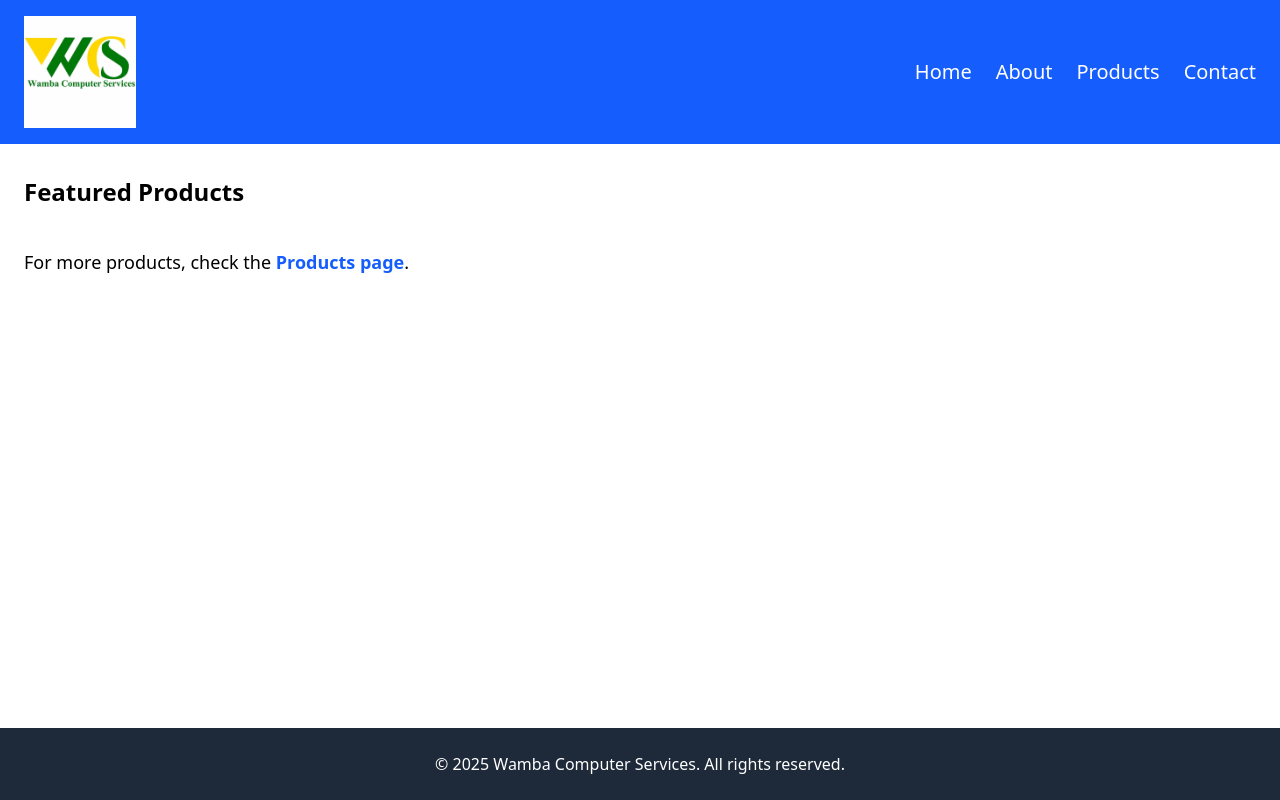
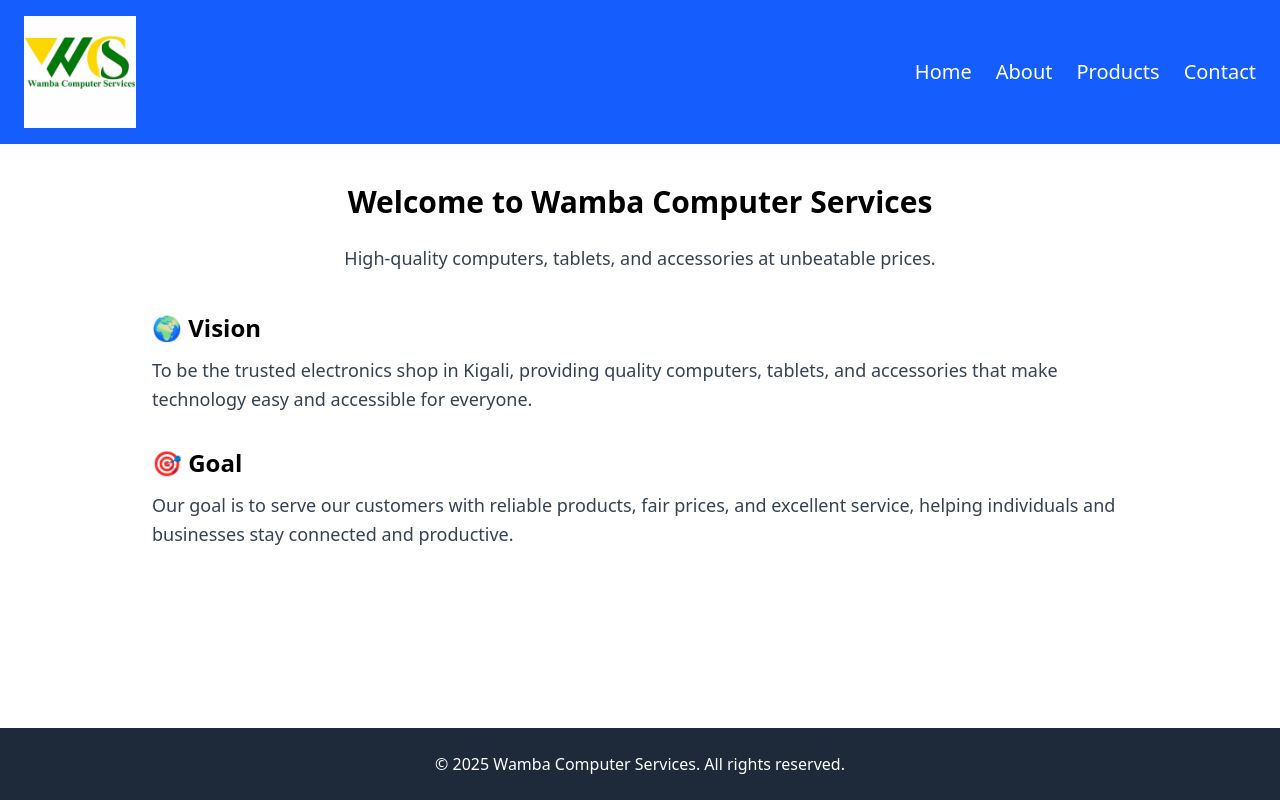
Before and after one commit to BJC-ENGINEER/Wamba-Computer-Services, a React (Vite) app: page /about in a window 1280 px wide. Built offline with nearby package versions, Linux system fonts and the light colour scheme.

Commit message:
make a good goal and vision in about.jsx file

```diff
--- a/src/pages/About.jsx
+++ b/src/pages/About.jsx
@@ -1,22 +1,35 @@
-import { Link } from "react-router-dom";
+import React from "react";
 
-export default function Home() {
+export default function About() {
   return (
-    <div className="px-6 py-8">
-      <h2 className="text-2xl font-bold mb-4">Featured Products</h2>
+    <div className="px-6 py-10 max-w-5xl mx-auto">
+      {/* Tagline */}
+      <h1 className="text-3xl font-bold text-center mb-6">
+        Welcome to Wamba Computer Services
+      </h1>
+      <p className="text-lg text-center mb-10 text-gray-700">
+        High-quality computers, tablets, and accessories at unbeatable prices.
+      </p>
 
-      {/* Example: your product grid */}
-      <div className="grid grid-cols-1 md:grid-cols-3 gap-6">
-        {/* Render product cards here */}
+      {/* Vision */}
+      <div className="mb-8">
+        <h2 className="text-2xl font-semibold mb-3">🌍 Vision</h2>
+        <p className="text-gray-700 text-lg leading-relaxed">
+          To be the trusted electronics shop in Kigali, providing quality
+          computers, tablets, and accessories that make technology easy and
+          accessible for everyone.
+        </p>
       </div>
 
-      {/* New sentence for more products */}
-      <p className="mt-6 text-lg">
-        For more products, check the{" "}
-        <Link to="/products" className="text-blue-600 font-semibold hover:underline">
-          Products page
-        </Link>.
-      </p>
+      {/* Goal */}
+      <div>
+        <h2 className="text-2xl font-semibold mb-3">🎯 Goal</h2>
+        <p className="text-gray-700 text-lg leading-relaxed">
+          Our goal is to serve our customers with reliable products, fair
+          prices, and excellent service, helping individuals and businesses stay
+          connected and productive.
+        </p>
+      </div>
     </div>
   );
 }
```
